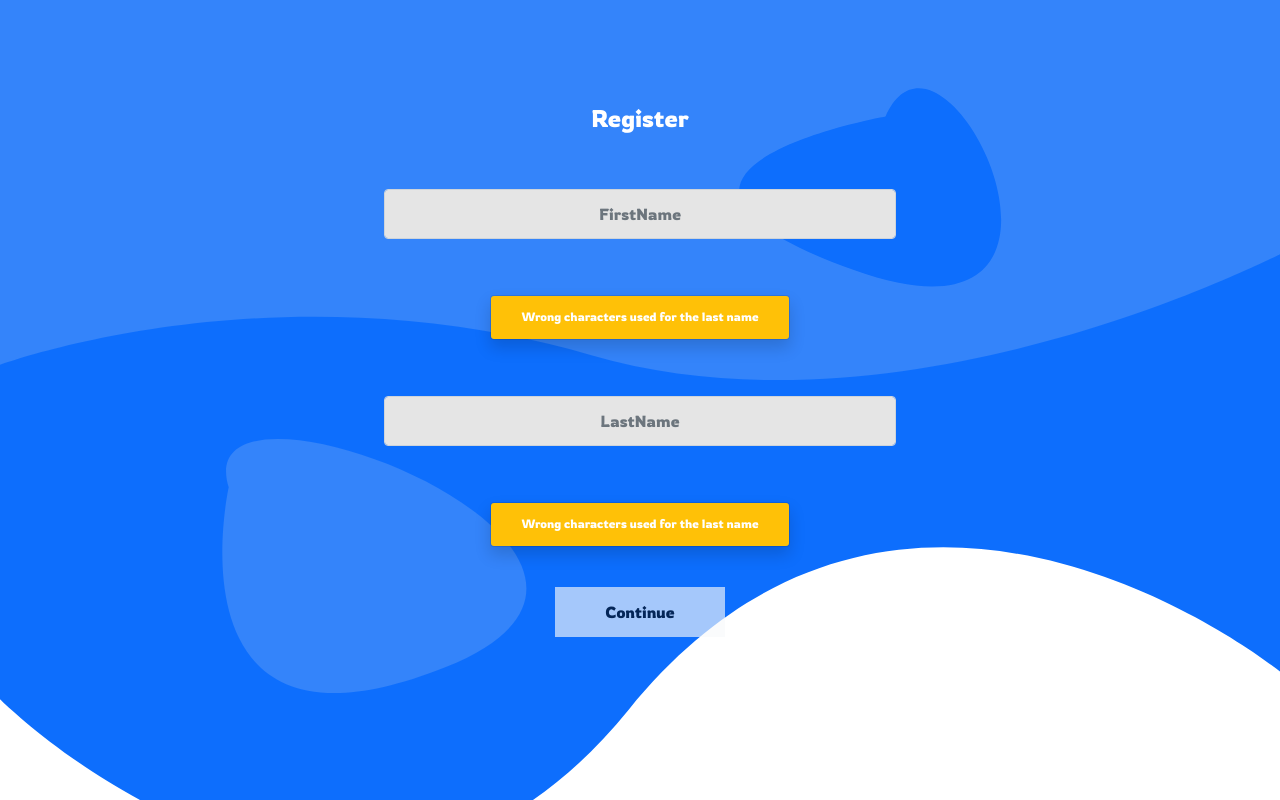
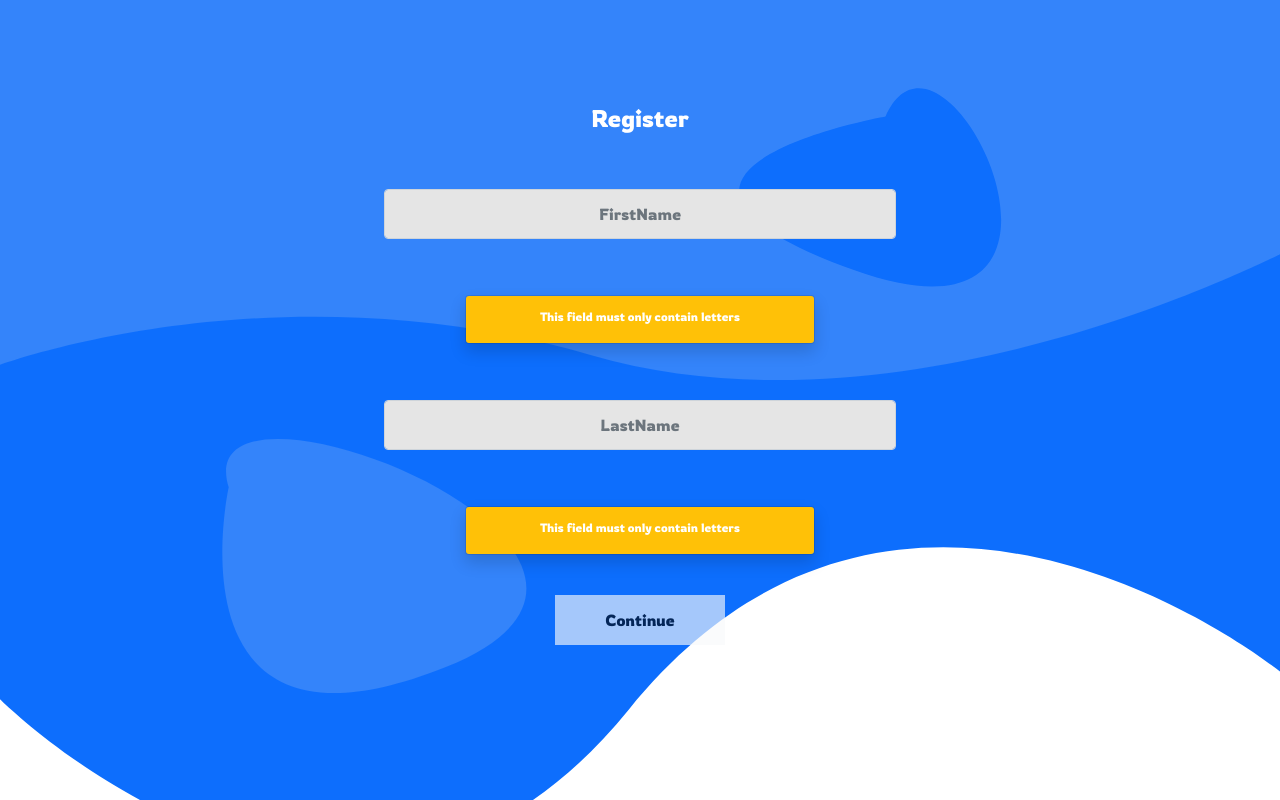
Before and after one commit to lahcen13/jobBoard, a React (Create React App) app in the folder job-board-front/: page /register in a window 1280 px wide. Built offline with nearby package versions, Linux system fonts and the light colour scheme.

Commit message:
fix(register): fixed alerts

```diff
--- a/job-board-front/src/components/Alert/Alert.css
+++ b/job-board-front/src/components/Alert/Alert.css
@@ -5,8 +5,9 @@
 }
 
 .toast{
-    height: 45px;
-    width: 300px;
+    height: auto;
+    min-width: auto;
     margin-top:5vh;
     margin-bottom:5vh;
+    padding-bottom: 5px;
 }
--- a/job-board-front/src/components/FirstPageRegister/FirstPageRegister.tsx
+++ b/job-board-front/src/components/FirstPageRegister/FirstPageRegister.tsx
@@ -1,8 +1,6 @@
-import React, { useState } from 'react';
+
 import './FirstPageRegister.css';
 import { InputGroup, FormControl, Button } from 'react-bootstrap';
-import { Link } from 'react-router-dom';
-import { propTypes } from 'react-bootstrap/esm/Image';
 import Alert from '../Alert/Alert';
 
 
@@ -19,12 +17,12 @@ const FirstPageRegister = (props: any) => {
       <InputGroup onChange={(e) => props.update(e)} className="input">
         <FormControl name="firstName" className="center-text" placeholder="FirstName" />
       </InputGroup>
-      <div>{props.showAlertPrenom && <Alert class=" bg-warning" text="Wrong characters used for the last name" />}</div>
+      <div>{props.showAlertPrenom && <Alert class=" bg-warning" text="This field must only contain letters" />}</div>
 
       <InputGroup onChange={(e) => props.update(e)} className="input">
         <FormControl name="lastName" className="center-text" placeholder="LastName" />
       </InputGroup>
-      <div>{props.showAlertName && <Alert class=" bg-warning" text="Wrong characters used for the last name" />}</div>
+      <div>{props.showAlertName && <Alert class=" bg-warning" text="This field must only contain letters" />}</div>
 
       <Button disabled={!props.disabled} onClick={() => onClick()} className="buttonRegister" variant="light">Continue</Button>
     </div>
--- /dev/null
+++ b/job-board-front/src/components/Notification/Notification.module.css
@@ -0,0 +1,5 @@
+@import url('https://fonts.googleapis.com/css2?family=Rowdies&display=swap');
+.Notification {
+font-family: 'Rowdies';
+
+}
--- /dev/null
+++ b/job-board-front/src/components/Notification/Notification.tsx
@@ -0,0 +1,31 @@
+import React, { useEffect, useState } from 'react';
+import styles from './Notification.module.css';
+import {Toast, ToastContainer} from 'react-bootstrap'
+import { propTypes } from 'react-bootstrap/esm/Image';
+
+const Notification = (props: {bg: string, header: string, body: string, changeState: Function, isShown: boolean, time: number}) => {
+
+
+useEffect(() => {
+
+})
+
+
+  return (
+    <div className={styles.Notification}>
+      <ToastContainer position="top-end">
+        <Toast onClose={() => props.changeState()} show={props.isShown} bg={props.bg} autohide delay={props.time} >
+          <Toast.Header>
+            {props.header}
+          </Toast.Header>
+          <Toast.Body>
+          {props.body}
+          </Toast.Body>
+        </Toast>
+
+      </ToastContainer>
+    </div>
+  )
+};
+
+export default Notification;
--- a/job-board-front/src/components/Register/Register.tsx
+++ b/job-board-front/src/components/Register/Register.tsx
@@ -4,7 +4,7 @@ import FirstPageRegister from '../FirstPageRegister/FirstPageRegister';
 import SecondPageRegister from '../SecondPageRegister/SecondPageRegister';
 import styles from './Register.module.css';
 import { controleEmail, controleName, controlePassword } from '../../functions/FormControle.js'
-
+import Notification from "../Notification/Notification"
 const Register = () => {
   const [step, setStep] = useState(1);
   const [showAlertPassword, setShowAlertPassword] = useState(false);
@@ -13,6 +13,7 @@ const Register = () => {
   const [showAlertName, setShowAlertName] = useState(false);
   const [showAlertPrenom, setShowAlertPrenom] = useState(false);
   const [showAlertMailExist, setShowAlertMailExist] = useState(false);
+  const [noti, setNoti] = useState<any>(null)
 
   const [canContinue, setCanContinue] = useState(false);
 
@@ -79,17 +80,33 @@ const Register = () => {
     }).then(res => {
       window.location.href = '/login'
     }).catch(err => {
-      setShowAlertMailExist(true);
-      console.log(err.mess)
+      switch (err.response.data) {
+        case "email_exist":
+          setNoti({
+            bg: 'danger',
+            show: true,
+            head: 'Error',
+            body: 'This user is already registered'
+          })
+          break;
+
+        default:
+          break;
+      }
     })
   }
 
+  const closeNotification = () => {
+    setNoti({...noti, show: false})
+
+  }
 
   // {name: "value"}
-  return (<div className={styles.Register}>
-    {step == 1 ? <FirstPageRegister showAlertPrenom={showAlertPrenom} showAlertName={showAlertName} showAlertMailExist={showAlertMailExist} disabled={canContinue} update={(input: any) => updateData(input)} onClick={() => setStep(2)} /> : <SecondPageRegister showAlertEmail={showAlertEmail} showAlertPassword={showAlertPassword} showAlertConfirm={showAlertConfirm} disabled={canContinue} onClick={() => submit()} update={(input: any) => updateData(input)} />}
-
-  </div>)
+  return (
+    <div className={styles.Register}>
+      {step == 1 ? <FirstPageRegister showAlertPrenom={showAlertPrenom} showAlertName={showAlertName} showAlertMailExist={showAlertMailExist} disabled={canContinue} update={(input: any) => updateData(input)} onClick={() => setStep(2)} /> : <SecondPageRegister showAlertEmail={showAlertEmail} showAlertPassword={showAlertPassword} showAlertConfirm={showAlertConfirm} disabled={canContinue} onClick={() => submit()} update={(input: any) => updateData(input)} />}
+      {noti && <Notification time={4000} changeState={() => closeNotification()} bg={noti.bg} isShown={noti.show} header={noti.head} body={noti.body} />}
+    </div>)
 };
 
 
--- a/job-board-front/src/components/SecondPageRegister/SecondPageRegister.tsx
+++ b/job-board-front/src/components/SecondPageRegister/SecondPageRegister.tsx
@@ -17,15 +17,15 @@ const SecondPageRegister = (props: any) => {
       <InputGroup onChange={(e) => props.update(e)} className="input">
         <FormControl name="email" className="center-text" placeholder="Email" />
       </InputGroup>
-      <div>{props.showAlertEmail && <Alert class=" bg-warning" text="Wrong characters used for the last name" />}</div>
+      <div>{props.showAlertEmail && <Alert class=" bg-warning" text="the [email] field must match patern 'john@domain.com'" />}</div>
       <InputGroup onChange={(e) => props.update(e)} className="input">
         <FormControl name="password" className="center-text" placeholder="Password" />
       </InputGroup>
-      <div>{props.showAlertPassword && <Alert class=" bg-warning" text="Wrong characters used for the last name" />}</div>
+      <div>{props.showAlertPassword && <Alert class=" bg-warning" text="'This field must contain at least one special character, one letter, one number and a uppercase letter.'" />}</div>
       <InputGroup onChange={(e) => props.update(e)} className="input">
         <FormControl name="confirm" className="center-text" placeholder="Confirm" />
       </InputGroup>
-      <div>{props.showAlertConfirm && <Alert class=" bg-warning" text="Wrong characters used for the last name" />}</div>
+      <div>{props.showAlertConfirm && <Alert class=" bg-warning" text="The [confirm] field must be the same as [Password]." />}</div>
       <Button disabled={!props.disabled} onClick={() => props.onClick()} className="buttonRegister" variant="light">Register</Button>
     </div>
     <div className="createLink">
--- a/job-board-front/src/functions/FormControle.js
+++ b/job-board-front/src/functions/FormControle.js
@@ -7,7 +7,7 @@ const controleName = (name) => {
 }
 
 const controlePassword = (Password) => {
-    return (Password.match(/[a-zA-Z]+$/)) ? true : false;
+    return (Password.match(/^(?=.*[a-z])(?=.*[A-Z])(?=.*\d)(?=.*[@$!%*?&])[A-Za-z\d@$!%*?&]{8,}$/) ? true : false);
 }
 
 
```
